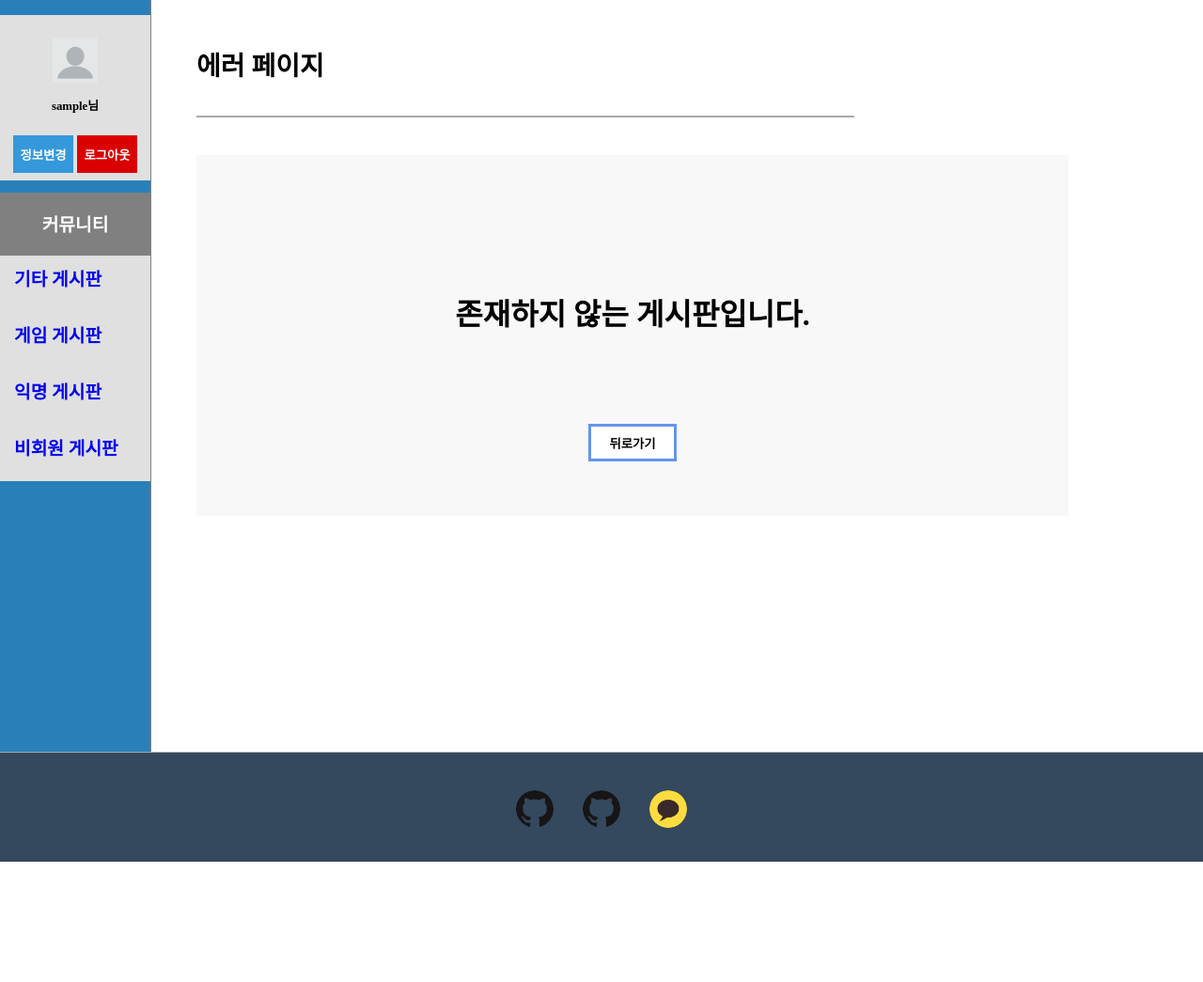
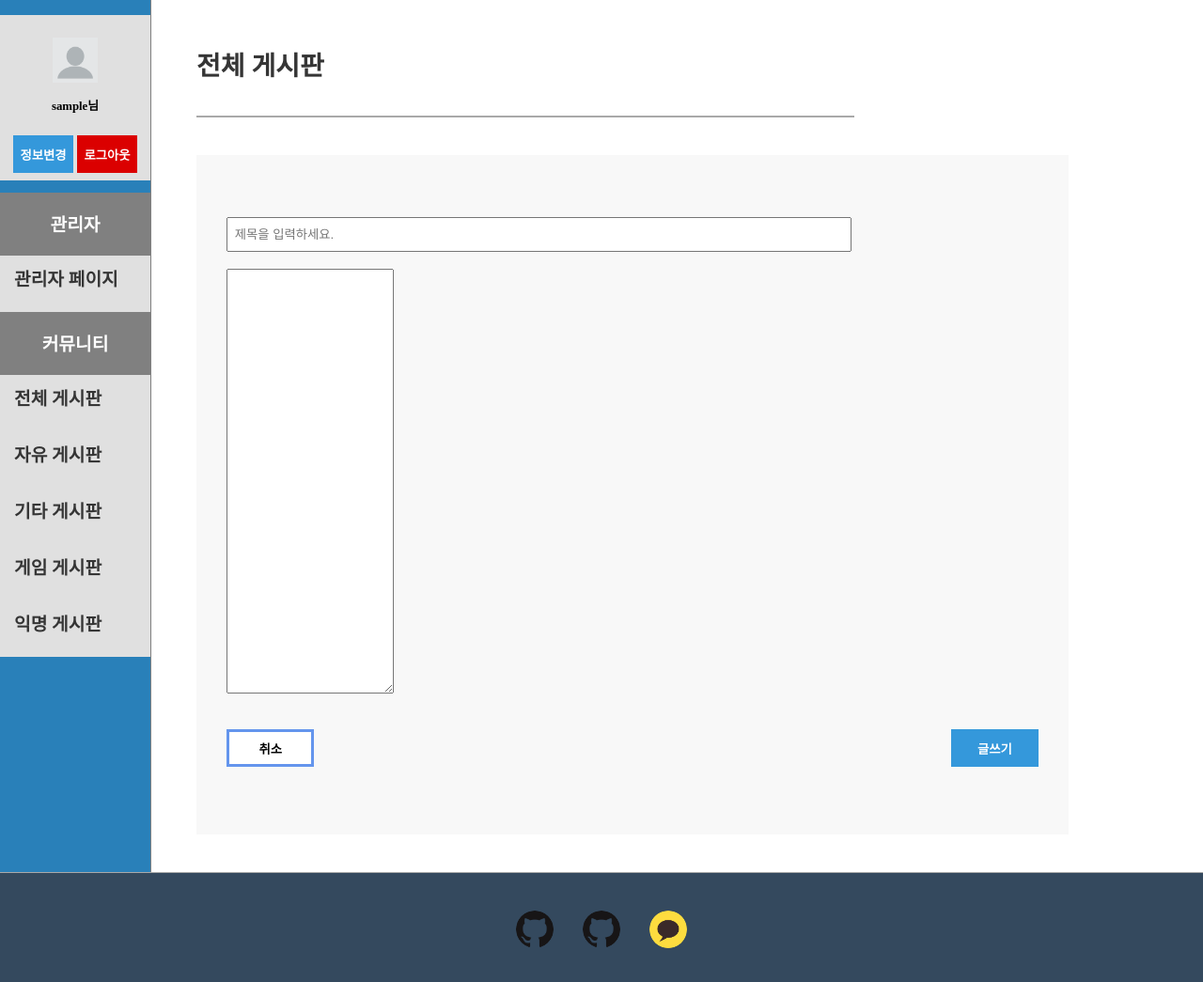
Before and after one commit to fpem123/flask_board, a Flask app: page /board/write?board=all in a window 1280 px wide. Shown: the part 112-1157 px from the top of the page at 94% size. Before the commit the page ends 1029 px from the top, so only its background shows below. Run offline with Flask 2, Linux system fonts and the light colour scheme; the visitor is signed in with stand-in values (Sample User, id 1); some libraries are stand-ins or nearby versions.

Commit message:
어드민 페이지 작업 시작

```diff
--- a/board_class.py
+++ b/board_class.py
@@ -1,10 +1,12 @@
 class BoardClass():
 
     def __init__(self):
-        self.board_dict = {'etc':'기타',
-        'game' : '게임',
-        'anonymous' : '익명',
-        'no-member' : '비회원'
+        self.board_dict = {
+            'all' : '전체',
+            'free' : '자유',
+            'etc' : '기타',
+            'game' : '게임',
+            'anonymous' : '익명',
         }
 
     def get_board_dict(self):
--- a/server.py
+++ b/server.py
@@ -19,6 +19,13 @@ app.secret_key = b"1q2w3e4r!"
 #app.permanent_session_lifetime = timedelta(minutes=10)  # 세션 시간 10분으로 설정
 boardObj = BoardClass()
 sqliteObj = SquliteClass("test.db")
+
+
+def isAdmin(uid: str=None) -> bool:
+    """
+    ### 해당 유저가 어드민인지 확인
+    """
+    return True
 
 
 def isExistUser(uid: str=None, nickname: str=None) -> bool:
@@ -526,24 +533,18 @@ def selectComment(aid, uid, board):
 
         for idx, comment in enumerate(comments):
             comment = list(comment)
+            if not comment[1]:
+                comment[1] = "(탈퇴한 유저)"
+            if board == 'anonymous':
+                if writer == comment[4]:
+                    comment[1] = "작성자"
+                else:
+                    comment[1] = "익명"
             if uid == comment[4]:
                 comment[4] = True
             else:
                 comment[4] = False
-
-            if not comment[1]:
-                comment[1] = "(탈퇴한 유저)"
-
             comments[idx] = tuple(comment)
-
-        if board == 'anonymous':
-            for idx, comment in enumerate(comments):
-                comment = list(comment)
-                if comment[4]:
-                    comment[1] = "작성자"
-                else:
-                    comment[1] = "익명"
-                comments[idx] = tuple(comment)
 
         return comments
     except Exception as e:
@@ -615,7 +616,6 @@ def commentCreateCall():
 
         return makeReturnDict(True, '댓글작성 성공.', comments), 200
     except Exception as e:
-        print(e)
         return makeReturnDict(False, '서버에서 에러가 발생했습니다.'), 500
 
 
@@ -1101,9 +1101,18 @@ def boardQueryBuilder(board, option, keyword) -> str:
                     on article.article_id = comment.article_id
                     left join user
                     on article.user_id = user.user_id
-            WHERE   board=?"""
-        data = [board, ]
+            WHERE   """
         keyword = '%' + keyword + '%'
+
+        if board == 'all':
+            query += "board != 'anonymous'"
+            data = []
+        elif board == 'admin':
+            query += "1=1"
+            data = []
+        else:
+            query += "board=?"
+            data = [board, ]
 
         if option == 'title, content':
             query += """ and (
@@ -1150,7 +1159,7 @@ def admin():
     # TO-DO : 어드민인지 체크
 
     # TO-DO : 어드민 페이지, 모든 글을 볼 수 있음, 모든 글과 댓글에 삭제 권한이 있음, 수정권한은 X
-    return render_template(''), 200
+    return render_template('admin_page.html'), 200
 
 
 ##############
--- a/sqlite_class.py
+++ b/sqlite_class.py
@@ -57,6 +57,7 @@ class SquliteClass():
 
             return result
         except Exception as e:
+            print(e)
             cursor.close()
 
 
--- a/static/css/all_page.css
+++ b/static/css/all_page.css
@@ -65,7 +65,6 @@ footer {
     background-color: white;
     border: medium solid cornflowerblue;
     color: black;
-}
 }
 
 .btns {
@@ -155,6 +154,7 @@ footer {
         font-weight: bold;
     }
 
+/* 사이드바 보드관련 */
 .boards {
     margin-top: 1.5em;
     font-size: 1.2em;
@@ -176,6 +176,10 @@ footer {
     padding: 10px 0px 0px 15px;
 }
 
+.board-anchor {
+    color: #353535;
+}
+
 /* 페이지 */
 .frame {
     width: calc(80% - 10em);
@@ -192,6 +196,10 @@ footer {
     width: 25em;
     padding-bottom: 1.25em;
     border-bottom: 0.1em solid darkgray;
+}
+
+.board-sign {
+    color: #353535;
 }
 
 /* 페이지 컨텐츠 */
--- a/static/css/article_read.css
+++ b/static/css/article_read.css
@@ -70,15 +70,15 @@ div.view-comment {
 }
 
 #comments>colgroup .col-btn {
-    width: 5%;
+    width: 6%;
 }
 
 #comments>colgroup .col-comment {
-    width: 50%;
+    width: 40%;
 }
 
 #comments>colgroup .col-writer {
-    width: 20%;
+    width: 12%;
 }
 
 #comments>colgroup col.col-date {
--- a/static/scripts/request_util.js
+++ b/static/scripts/request_util.js
@@ -81,7 +81,7 @@ function commentBuilder(comments, uid, aid, board) {
         comment_date_cell.align = "right";
         comment_date_cell.innerText = comment[3]
 
-        comment_btn_cell.align = "right";
+        comment_btn_cell.align = "center";
 
         if (comment[4]){
             const del_form = document.createElement('form');
--- a/templates/article_page.html
+++ b/templates/article_page.html
@@ -64,7 +64,7 @@
                                     <td align="left">{{ comment }}</td>
                                     <td align="right">{{ cdate_time }}</td>
                                     {% if comment_id_flag %}
-                                    <td align="right">
+                                    <td align="center">
                                         <form  onsubmit="return sendDeleteComment(this)">
                                             <input type="hidden" name="uid" value={{ session.get('uid') }}>
                                             <input type="hidden" name="aid" value={{ aid }}>
--- a/templates/frame_board_sign.html
+++ b/templates/frame_board_sign.html
@@ -1,2 +1,2 @@
 <input type="hidden" id="board" value="{{ board }}">
-<a href="{{ url_for('board', board=board) }}">{{ board_name }} 게시판</a>
+<a class="board-sign" href="{{ url_for('board', board=board) }}">{{ board_name }} 게시판</a>
--- a/templates/frame_sidebar.html
+++ b/templates/frame_sidebar.html
@@ -1,11 +1,22 @@
 <div class='sidebar'>
 {% include 'frame_member.html' %}
     <div class='boards'>
+        {% if True %}
+        <div class="board_list_title">관리자</div>
+        <ul class="board_list">
+            <li class="board">
+                <form name="go_admin_page" action="{{ url_for('admin', art_per_page=30) }}" method="POST">
+                    <input type="hidden" name="uid" value="{{ session.get('uid') }}">
+                    <a class="board-anchor" href="#" onclick="javascript:document.go_admin_page.submit();">관리자 페이지</a>
+                </form>
+            </li>
+        </ul>
+        {% endif %}
         <div class="board_list_title">커뮤니티</div>
         <ul class="board_list">
             {% for board, name in boards.items() %}
             <li class="board">
-                <a href="{{ url_for('board', board=board, art_per_page=30) }}">{{ name }} 게시판</a>
+                <a class="board-anchor" href="{{ url_for('board', board=board, art_per_page=30) }}">{{ name }} 게시판</a>
             </li>
             {% endfor %}
         </ul>
```
Also changed, not shown: templates/admin_page.html (added).
